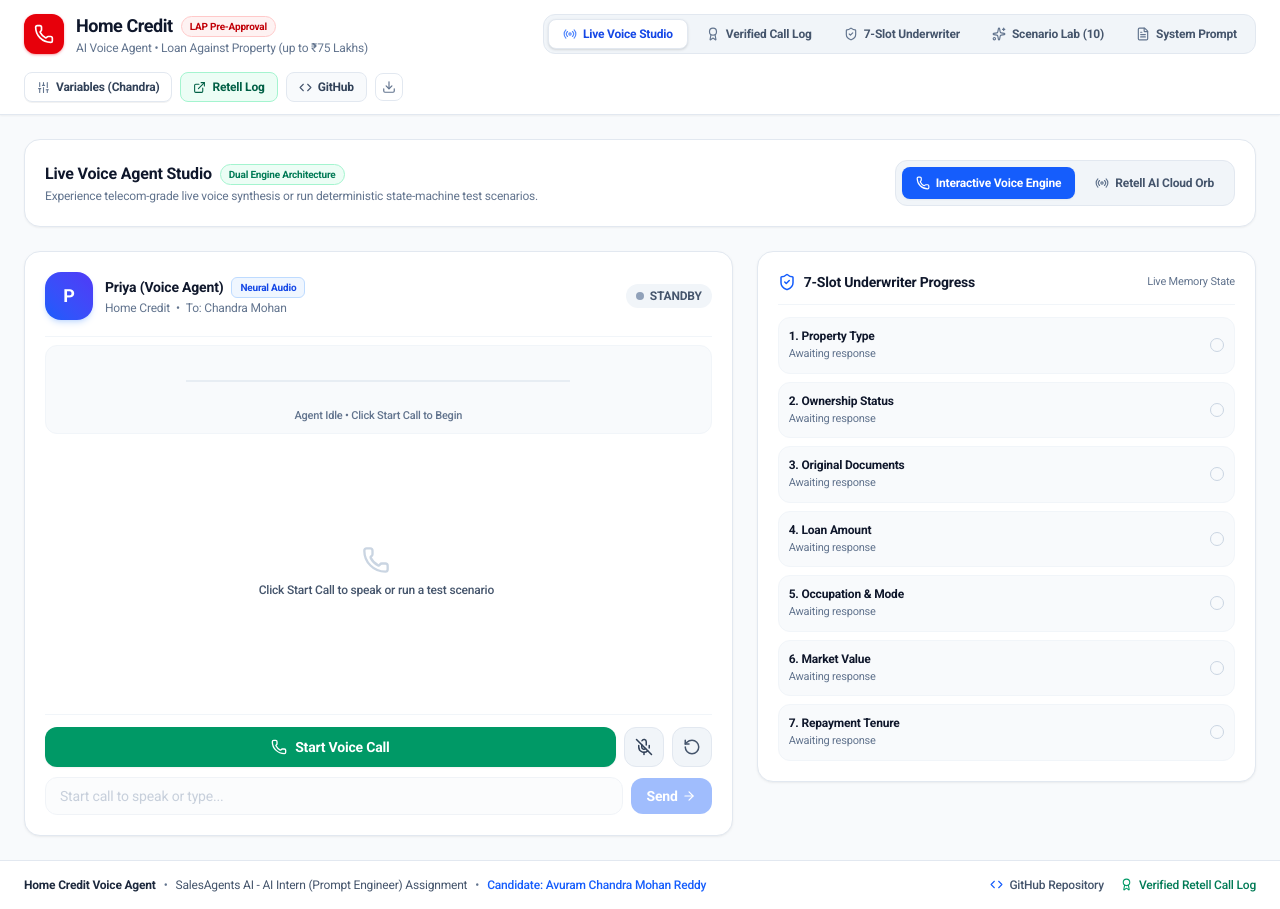
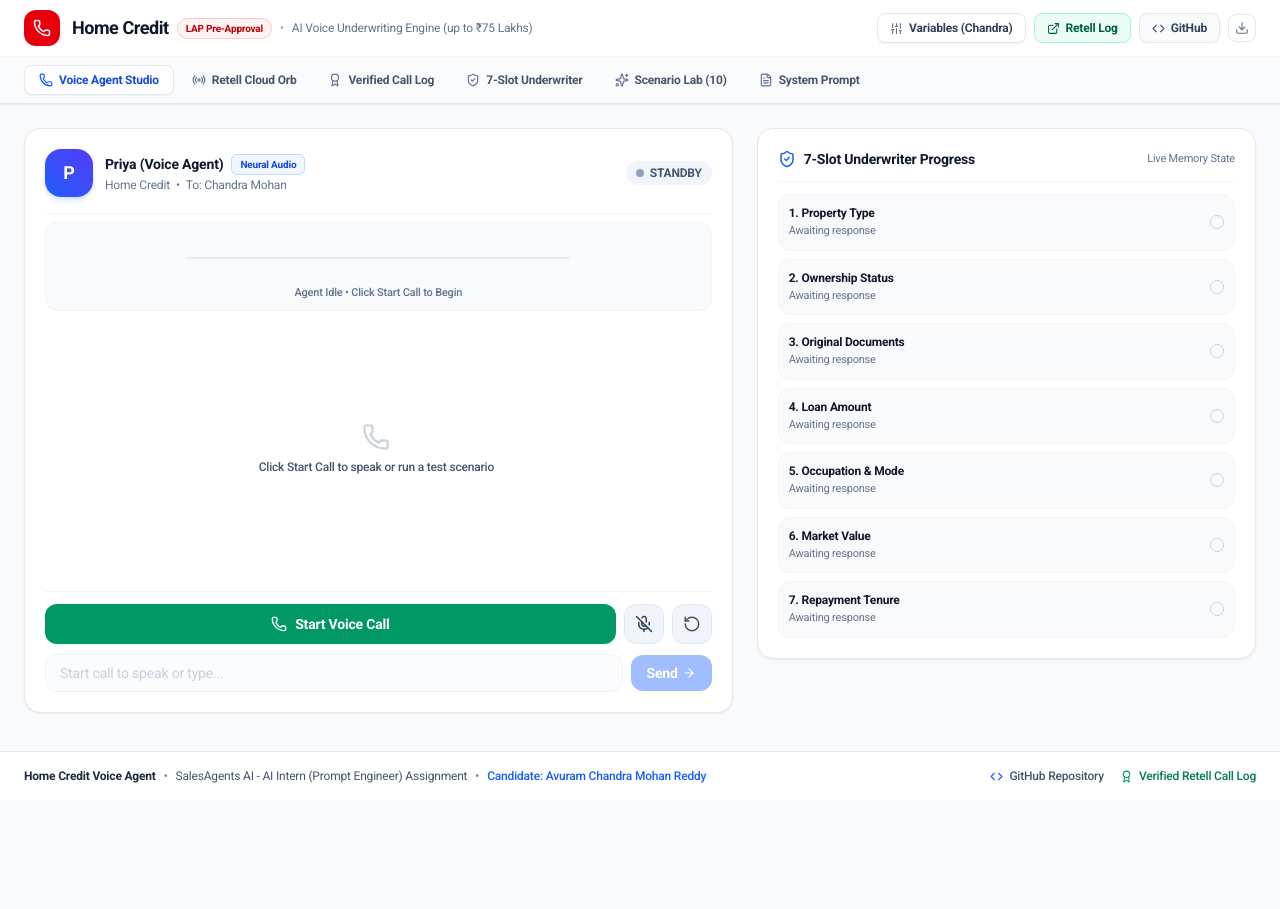
Before and after one commit to chandramohan385/home-credit-lap-voice-agent, a React (Vite) app in the folder frontend/: page / in a window 1280 px wide. After the commit the page ends 800 px from the top, so only its background shows below. Built offline with nearby package versions, Linux system fonts and the light colour scheme.

Commit message:
fix: separate Voice Studio and Retell Orb into dedicated tabs and implement 2-tier non-wrapping navbar

```diff
--- a/frontend/src/App.jsx
+++ b/frontend/src/App.jsx
@@ -418,43 +418,92 @@
 
   return (
     <div className="min-h-screen bg-slate-50 text-slate-800 flex flex-col font-sans selection:bg-blue-600 selection:text-white">
-      {/* Sleek Unified Light Navbar */}
-      <header className="border-b border-slate-200 bg-white/95 backdrop-blur-md sticky top-0 z-50 px-4 sm:px-6 py-3 shadow-xs">
-        <div className="max-w-7xl mx-auto flex flex-wrap items-center justify-between gap-4">
-          {/* Brand Identity */}
-          <div className="flex items-center gap-3">
-            <div className="w-10 h-10 rounded-xl bg-red-600 flex items-center justify-center text-white shadow-sm shadow-red-600/30">
-              <Phone size={20} />
-            </div>
-            <div>
-              <div className="flex items-center gap-2">
+      {/* Clean 2-Tier Light Navbar */}
+      <header className="border-b border-slate-200 bg-white sticky top-0 z-50 shadow-2xs">
+        {/* Top Brand & Utility Actions Bar */}
+        <div className="border-b border-slate-100 px-4 sm:px-6 py-2.5">
+          <div className="max-w-7xl mx-auto flex items-center justify-between gap-4">
+            {/* Brand Identity */}
+            <div className="flex items-center gap-3">
+              <div className="w-9 h-9 rounded-xl bg-red-600 flex items-center justify-center text-white shadow-xs">
+                <Phone size={18} />
+              </div>
+              <div className="flex items-center gap-2 flex-wrap">
                 <span className="text-base sm:text-lg font-bold tracking-tight text-slate-900">Home Credit</span>
                 <span className="px-2 py-0.5 text-[10px] font-bold rounded-full bg-red-50 text-red-700 border border-red-200">
                   LAP Pre-Approval
                 </span>
+                <span className="text-xs text-slate-400 hidden sm:inline">•</span>
+                <span className="text-xs text-slate-500 font-normal hidden sm:inline">AI Voice Underwriting Engine (up to ₹75 Lakhs)</span>
               </div>
-              <p className="text-xs text-slate-500 font-normal">AI Voice Agent • Loan Against Property (up to ₹75 Lakhs)</p>
+            </div>
+
+            {/* Quick Action Buttons */}
+            <div className="flex items-center gap-2">
+              <button
+                onClick={() => setIsSettingsOpen(true)}
+                className="px-3 py-1.5 rounded-lg text-xs font-semibold bg-white hover:bg-slate-50 text-slate-700 border border-slate-200 transition-all flex items-center gap-1.5 shadow-2xs cursor-pointer"
+                title="Configure Dynamic Variables (Customer, Agent Persona, Language)"
+              >
+                <Sliders size={13} className="text-slate-500" />
+                <span>Variables ({config.customer_name.split(' ')[0]})</span>
+              </button>
+              <a
+                href={RETELL_CALL_HISTORY_URL}
+                target="_blank"
+                rel="noreferrer"
+                className="px-3 py-1.5 rounded-lg text-xs font-semibold bg-emerald-50 hover:bg-emerald-100 text-emerald-800 border border-emerald-200 transition-all flex items-center gap-1.5"
+                title="Inspect verified call telemetry in Retell Dashboard"
+              >
+                <ExternalLink size={13} />
+                <span>Retell Log</span>
+              </a>
+              <a
+                href="https://github.com/chandramohan385/home-credit-lap-voice-agent"
+                target="_blank"
+                rel="noreferrer"
+                className="px-3 py-1.5 rounded-lg text-xs font-semibold bg-slate-50 hover:bg-slate-100 text-slate-700 border border-slate-200 transition-all flex items-center gap-1.5"
+                title="View Source on GitHub"
+              >
+                <Code size={13} className="text-slate-600" />
+                <span className="hidden sm:inline">GitHub</span>
+              </a>
+              <button
+                onClick={downloadTranscriptJson}
+                className="p-1.5 rounded-lg text-slate-500 hover:text-slate-700 hover:bg-slate-100 border border-slate-200 transition-all cursor-pointer"
+                title="Export Conversation Logs"
+              >
+                <Download size={14} />
+              </button>
             </div>
           </div>
-
-          {/* Clean Segmented Tab Navigation */}
-          <nav className="flex items-center gap-1 bg-slate-100 p-1 rounded-xl border border-slate-200">
+        </div>
+
+        {/* Primary Navigation Tabs */}
+        <div className="px-4 sm:px-6 py-2 bg-slate-50/70 overflow-x-auto">
+          <div className="max-w-7xl mx-auto flex items-center gap-1 text-xs">
             <button
-              onClick={() => {
-                setActiveTab('studio');
-                setStudioMode('retell');
-              }}
-              className={`px-3.5 py-1.5 rounded-lg text-xs font-semibold transition-all flex items-center gap-1.5 cursor-pointer ${
-                activeTab === 'studio' ? 'bg-white text-blue-700 shadow-sm border border-slate-200' : 'text-slate-600 hover:text-slate-900'
+              onClick={() => setActiveTab('studio')}
+              className={`px-3.5 py-1.5 rounded-lg text-xs font-semibold transition-all flex items-center gap-1.5 cursor-pointer shrink-0 ${
+                activeTab === 'studio' ? 'bg-white text-blue-700 shadow-xs border border-slate-200' : 'text-slate-600 hover:text-slate-900 hover:bg-white/60'
               }`}
             >
-              <Radio size={14} className={activeTab === 'studio' ? "animate-pulse text-blue-600" : "text-slate-500"} />
-              <span>Live Voice Studio</span>
+              <Phone size={14} className={activeTab === 'studio' ? "text-blue-600" : "text-slate-500"} />
+              <span>Voice Agent Studio</span>
+            </button>
+            <button
+              onClick={() => setActiveTab('retell')}
+              className={`px-3.5 py-1.5 rounded-lg text-xs font-semibold transition-all flex items-center gap-1.5 cursor-pointer shrink-0 ${
+                activeTab === 'retell' ? 'bg-white text-blue-700 shadow-xs border border-slate-200' : 'text-slate-600 hover:text-slate-900 hover:bg-white/60'
+              }`}
+            >
+              <Radio size={14} className={activeTab === 'retell' ? "animate-pulse text-blue-600" : "text-slate-500"} />
+              <span>Retell Cloud Orb</span>
             </button>
             <button
               onClick={() => setActiveTab('evidence')}
-              className={`px-3.5 py-1.5 rounded-lg text-xs font-semibold transition-all flex items-center gap-1.5 cursor-pointer ${
-                activeTab === 'evidence' ? 'bg-white text-emerald-700 shadow-sm border border-slate-200' : 'text-slate-600 hover:text-slate-900'
+              className={`px-3.5 py-1.5 rounded-lg text-xs font-semibold transition-all flex items-center gap-1.5 cursor-pointer shrink-0 ${
+                activeTab === 'evidence' ? 'bg-white text-emerald-700 shadow-xs border border-slate-200' : 'text-slate-600 hover:text-slate-900 hover:bg-white/60'
               }`}
             >
               <Award size={14} className={activeTab === 'evidence' ? "text-emerald-600" : "text-slate-500"} />
@@ -462,8 +511,8 @@
             </button>
             <button
               onClick={() => setActiveTab('matrix')}
-              className={`px-3.5 py-1.5 rounded-lg text-xs font-semibold transition-all flex items-center gap-1.5 cursor-pointer ${
-                activeTab === 'matrix' ? 'bg-white text-slate-900 shadow-sm border border-slate-200' : 'text-slate-600 hover:text-slate-900'
+              className={`px-3.5 py-1.5 rounded-lg text-xs font-semibold transition-all flex items-center gap-1.5 cursor-pointer shrink-0 ${
+                activeTab === 'matrix' ? 'bg-white text-slate-900 shadow-xs border border-slate-200' : 'text-slate-600 hover:text-slate-900 hover:bg-white/60'
               }`}
             >
               <ShieldCheck size={14} className={activeTab === 'matrix' ? "text-indigo-600" : "text-slate-500"} />
@@ -471,8 +520,8 @@
             </button>
             <button
               onClick={() => setActiveTab('scenarios')}
-              className={`px-3.5 py-1.5 rounded-lg text-xs font-semibold transition-all flex items-center gap-1.5 cursor-pointer ${
-                activeTab === 'scenarios' ? 'bg-white text-slate-900 shadow-sm border border-slate-200' : 'text-slate-600 hover:text-slate-900'
+              className={`px-3.5 py-1.5 rounded-lg text-xs font-semibold transition-all flex items-center gap-1.5 cursor-pointer shrink-0 ${
+                activeTab === 'scenarios' ? 'bg-white text-slate-900 shadow-xs border border-slate-200' : 'text-slate-600 hover:text-slate-900 hover:bg-white/60'
               }`}
             >
               <Sparkles size={14} className={activeTab === 'scenarios' ? "text-amber-600" : "text-slate-500"} />
@@ -480,51 +529,12 @@
             </button>
             <button
               onClick={() => setActiveTab('prompt')}
-              className={`px-3.5 py-1.5 rounded-lg text-xs font-semibold transition-all flex items-center gap-1.5 cursor-pointer ${
-                activeTab === 'prompt' ? 'bg-white text-slate-900 shadow-sm border border-slate-200' : 'text-slate-600 hover:text-slate-900'
+              className={`px-3.5 py-1.5 rounded-lg text-xs font-semibold transition-all flex items-center gap-1.5 cursor-pointer shrink-0 ${
+                activeTab === 'prompt' ? 'bg-white text-slate-900 shadow-xs border border-slate-200' : 'text-slate-600 hover:text-slate-900 hover:bg-white/60'
               }`}
             >
               <FileText size={14} className={activeTab === 'prompt' ? "text-slate-800" : "text-slate-500"} />
               <span>System Prompt</span>
-            </button>
-          </nav>
-
-          {/* Quick Utility Actions */}
-          <div className="flex items-center gap-2">
-            <button
-              onClick={() => setIsSettingsOpen(true)}
-              className="px-3 py-1.5 rounded-lg text-xs font-semibold bg-white hover:bg-slate-50 text-slate-700 border border-slate-200 transition-all flex items-center gap-1.5 shadow-2xs cursor-pointer"
-              title="Configure Dynamic Variables (Customer, Agent Persona, Language)"
-            >
-              <Sliders size={13} className="text-slate-500" />
-              <span>Variables ({config.customer_name.split(' ')[0]})</span>
-            </button>
-            <a
-              href={RETELL_CALL_HISTORY_URL}
-              target="_blank"
-              rel="noreferrer"
-              className="px-3 py-1.5 rounded-lg text-xs font-semibold bg-emerald-50 hover:bg-emerald-100 text-emerald-800 border border-emerald-200 transition-all flex items-center gap-1.5"
-              title="Inspect verified call telemetry in Retell Dashboard"
-            >
-              <ExternalLink size={13} />
-              <span>Retell Log</span>
-            </a>
-            <a
-              href="https://github.com/chandramohan385/home-credit-lap-voice-agent"
-              target="_blank"
-              rel="noreferrer"
-              className="px-3 py-1.5 rounded-lg text-xs font-semibold bg-slate-50 hover:bg-slate-100 text-slate-700 border border-slate-200 transition-all flex items-center gap-1.5"
-              title="View Source on GitHub"
-            >
-              <Code size={13} className="text-slate-600" />
-              <span>GitHub</span>
-            </a>
-            <button
-              onClick={downloadTranscriptJson}
-              className="p-1.5 rounded-lg text-slate-500 hover:text-slate-700 hover:bg-slate-100 border border-slate-200 transition-all cursor-pointer"
-              title="Export Conversation Logs"
-            >
-              <Download size={14} />
             </button>
           </div>
         </div>
@@ -690,52 +700,10 @@
         </div>
         )}
 
-        {/* TAB 2: LIVE VOICE STUDIO */}
-        {activeTab === 'studio' && (
+        {/* TAB 2: RETELL CLOUD ORB (LIVE WEBRTC CALL) */}
+        {activeTab === 'retell' && (
           <div className="flex flex-col gap-6">
-            {/* Studio Header & Engine Mode Switcher */}
-            <div className="flex flex-wrap items-center justify-between gap-4 bg-white p-4 sm:p-5 rounded-2xl border border-slate-200 shadow-xs">
-              <div>
-                <div className="flex items-center gap-2">
-                  <h2 className="text-base font-bold text-slate-900">Live Voice Agent Studio</h2>
-                  <span className="text-[10px] font-bold px-2 py-0.5 rounded-full bg-emerald-50 text-emerald-700 border border-emerald-200">
-                    Dual Engine Architecture
-                  </span>
-                </div>
-                <p className="text-xs text-slate-500 mt-0.5">
-                  Experience telecom-grade live voice synthesis or run deterministic state-machine test scenarios.
-                </p>
-              </div>
-
-              <div className="flex items-center gap-1.5 bg-slate-100 p-1.5 rounded-xl border border-slate-200">
-                <button
-                  onClick={() => setStudioMode('simulator')}
-                  className={`px-3.5 py-2 rounded-lg text-xs font-bold transition-all flex items-center gap-1.5 cursor-pointer ${
-                    studioMode === 'simulator'
-                      ? 'bg-blue-600 text-white shadow-xs'
-                      : 'text-slate-600 hover:text-slate-900'
-                  }`}
-                >
-                  <Phone size={14} className={studioMode === 'simulator' ? 'text-white' : 'text-slate-500'} />
-                  <span>Interactive Voice Engine</span>
-                </button>
-                <button
-                  onClick={() => setStudioMode('retell')}
-                  className={`px-3.5 py-2 rounded-lg text-xs font-semibold transition-all flex items-center gap-1.5 cursor-pointer ${
-                    studioMode === 'retell'
-                      ? 'bg-blue-600 text-white shadow-xs'
-                      : 'text-slate-600 hover:text-slate-900'
-                  }`}
-                >
-                  <Radio size={14} className={studioMode === 'retell' ? 'animate-pulse text-sky-200' : 'text-slate-500'} />
-                  <span>Retell AI Cloud Orb</span>
-                </button>
-              </div>
-            </div>
-
-            {studioMode === 'retell' ? (
-              /* RETELL LIVE WEBRTC CALL VIEW */
-              <div className="grid grid-cols-1 lg:grid-cols-12 gap-6">
+            <div className="grid grid-cols-1 lg:grid-cols-12 gap-6">
                 {/* Embedded Retell Web Call Container (7 cols) */}
                 <div className="lg:col-span-7 flex flex-col gap-4">
                   <div className="light-panel p-5 bg-white border-slate-200 flex flex-col shadow-sm">
@@ -919,9 +887,13 @@
                   </div>
                 </div>
               </div>
-            ) : (
-              /* LOCAL SIMULATOR & SANDBOX */
-              <div className="grid grid-cols-1 lg:grid-cols-12 gap-6">
+            </div>
+        )}
+
+        {/* TAB 1: VOICE AGENT STUDIO (INTERACTIVE LOCAL ENGINE) */}
+        {activeTab === 'studio' && (
+          <div className="flex flex-col gap-6">
+            <div className="grid grid-cols-1 lg:grid-cols-12 gap-6">
             {/* Live Phone Console (7 cols) */}
             <div className="lg:col-span-7 flex flex-col gap-5">
               <div className="light-panel p-5 bg-white border-slate-200 flex flex-col shadow-sm">
@@ -1210,8 +1182,7 @@
               </div>
             </div>
           </div>
-            )}
-          </div>
+        </div>
         )}
 
         {/* TAB 3: 7-SLOT UNDERWRITER COMPLETE MATRIX */}
```
